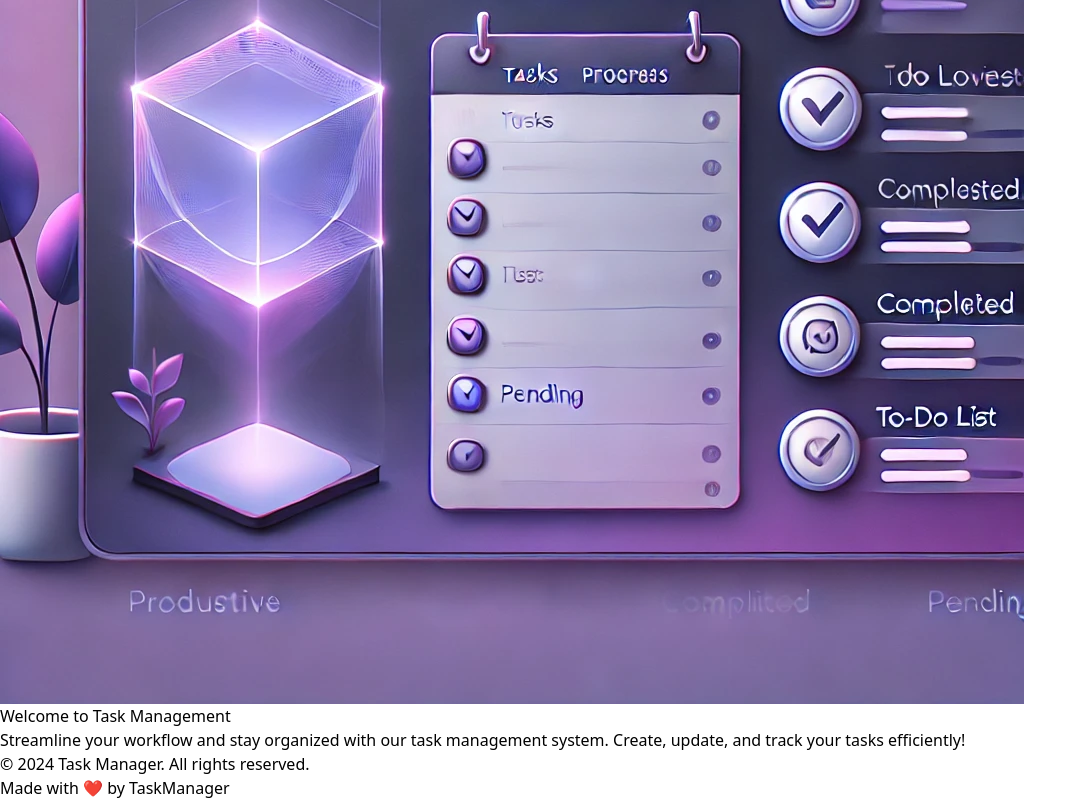
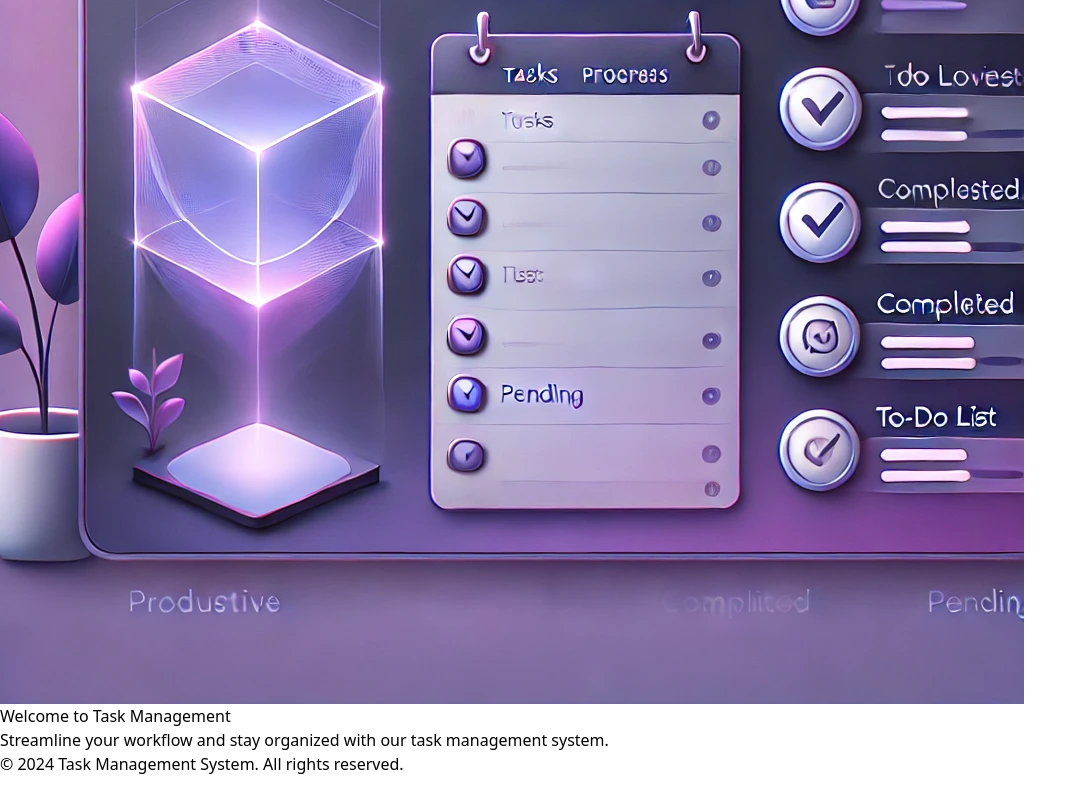
Before and after one commit to anurag1302/task-mgmt, a React (Vite) app in the folder client/: page / in a window 1280 px wide. Shown: the part 392-1192 px from the top of the page, without its empty margins (0-1087 px from the left). After the commit the page ends 1168 px from the top, so only its background shows below. Built offline with nearby package versions, Linux system fonts and the light colour scheme.

Commit message:
CSS fixes

```diff
--- a/client/src/App.jsx
+++ b/client/src/App.jsx
@@ -8,12 +8,19 @@ import Footer from "./components/Footer";
 const App = () => {
   return (
     <Router>
-      <div>
+      <div className="flex flex-col min-h-screen">
+        {/* Header */}
         <Header />
-        <Routes>
-          <Route path="/" element={<HomePage />} />
-          <Route path="/register" element={<RegisterForm />} />
-        </Routes>
+
+        {/* Main Content */}
+        <main className="flex-grow">
+          <Routes>
+            <Route path="/" element={<HomePage />} />
+            <Route path="/register" element={<RegisterForm />} />
+          </Routes>
+        </main>
+
+        {/* Footer */}
         <Footer />
       </div>
     </Router>
--- a/client/src/components/Footer.jsx
+++ b/client/src/components/Footer.jsx
@@ -1,12 +1,7 @@
-import React from "react";
-
 const Footer = () => (
   <footer className="bg-gray-800 text-white py-4">
-    <div className="container mx-auto text-center">
-      <p>
-        &copy; {new Date().getFullYear()} Task Manager. All rights reserved.
-      </p>
-      <p>Made with ❤️ by TaskManager</p>
+    <div className="text-center">
+      <p>&copy; 2024 Task Management System. All rights reserved.</p>
     </div>
   </footer>
 );
--- a/client/src/components/Header.jsx
+++ b/client/src/components/Header.jsx
@@ -2,14 +2,14 @@ import { Link } from "react-router-dom";
 
 const Header = () => (
   <header className="bg-gradient-to-r from-purple-600 to-violet-600 text-white p-4 shadow-lg">
-    <nav className="container mx-auto flex justify-between items-center">
+    <nav className="container mx-auto flex flex-col sm:flex-row justify-between items-center">
       <Link to="/" className="text-xl">
         Home
       </Link>
-      <div className="hidden md:flex">
+      <div className="text-center mt-2 sm:mt-0">
         <h2 className="text-md sm:text-xl">Task Management System</h2>
       </div>
-      <Link to="/register" className="text-xl">
+      <Link to="/register" className="text-xl mt-2 sm:mt-0">
         Register
       </Link>
     </nav>
--- a/client/src/components/HomePage.jsx
+++ b/client/src/components/HomePage.jsx
@@ -3,32 +3,20 @@ import homepageimg from "/hompage.jpg";
 
 function HomePage() {
   return (
-    <>
-      <div className="flex flex-col min-h-screen">
-        {/* Header */}
-
-        {/* Main Content */}
-        <main className="flex-grow flex flex-col justify-center items-center bg-gray-50 p-6 sm:p-8">
-          <div className="text-center space-y-6">
+    <div className="flex flex-col items-center justify-center bg-gray-50 p-6 min-h-screen">
       <img
         src={homepageimg}
         alt="Task Management"
-              className="mx-auto w-64 sm:w-96 rounded-lg shadow-lg"
+        className="mx-auto w-full max-w-xs sm:max-w-md h-auto rounded-lg shadow-lg"
       />
-            <h1 className="text-3xl sm:text-4xl font-bold text-gray-800">
+      <h1 className="text-3xl sm:text-4xl font-bold text-gray-800 mt-6">
         Welcome to Task Management
       </h1>
-            <p className="text-md sm:text-lg text-gray-600">
-              Streamline your workflow and stay organized with our task
-              management system. Create, update, and track your tasks
-              efficiently!
+      <p className="text-md sm:text-lg text-gray-600 mt-4">
+        Streamline your workflow and stay organized with our task management
+        system.
       </p>
     </div>
-        </main>
-
-        {/* Footer */}
-      </div>
-    </>
   );
 }
 
--- a/client/src/components/RegisterForm.jsx
+++ b/client/src/components/RegisterForm.jsx
@@ -12,43 +12,21 @@ const RegisterForm = () => {
 
   const [errors, setErrors] = useState({});
 
-  // Handle form input changes
   const handleChange = (e) => {
     setFormData({ ...formData, [e.target.name]: e.target.value });
   };
 
-  // Handle form submission
   const handleSubmit = (e) => {
     e.preventDefault();
-
-    // Simple validation
-    const validationErrors = {};
-    if (!formData.firstName)
-      validationErrors.firstName = "First name is required";
-    if (!formData.lastName) validationErrors.lastName = "Last name is required";
-    if (!formData.email) validationErrors.email = "Email is required";
-    if (!formData.password) validationErrors.password = "Password is required";
-    if (formData.password !== formData.confirmPassword) {
-      validationErrors.confirmPassword = "Passwords do not match";
-    }
-
-    setErrors(validationErrors);
-
-    // If no validation errors, submit form
-    if (Object.keys(validationErrors).length === 0) {
-      alert("Form submitted successfully!");
-      console.log(formData);
-    }
+    // Form validation and handling logic here
+    console.log("Form submitted:", formData);
   };
 
   return (
-    <div className="max-w-lg mx-auto bg-white p-8 rounded-lg shadow-lg mt-8">
-      <h2 className="text-2xl font-bold mb-6 text-center">
-        Register for Task Management System
-      </h2>
-      <form onSubmit={handleSubmit} className="space-y-4">
-        {/* First Name */}
-        <div>
+    <div className="max-w-lg mx-auto p-4 sm:p-6 bg-white rounded-lg shadow-md mt-8">
+      <h2 className="text-2xl font-bold text-center mb-6">Register</h2>
+      <form onSubmit={handleSubmit}>
+        <div className="mb-4">
           <label className="block font-semibold mb-2" htmlFor="firstName">
             First Name
           </label>
@@ -60,13 +38,9 @@ const RegisterForm = () => {
             value={formData.firstName}
             onChange={handleChange}
           />
-          {errors.firstName && (
-            <p className="text-red-500 text-sm">{errors.firstName}</p>
-          )}
         </div>
 
-        {/* Last Name */}
-        <div>
+        <div className="mb-4">
           <label className="block font-semibold mb-2" htmlFor="lastName">
             Last Name
           </label>
@@ -78,13 +52,9 @@ const RegisterForm = () => {
             value={formData.lastName}
             onChange={handleChange}
           />
-          {errors.lastName && (
-            <p className="text-red-500 text-sm">{errors.lastName}</p>
-          )}
         </div>
 
-        {/* Email */}
-        <div>
+        <div className="mb-4">
           <label className="block font-semibold mb-2" htmlFor="email">
             Email
           </label>
@@ -96,13 +66,9 @@ const RegisterForm = () => {
             value={formData.email}
             onChange={handleChange}
           />
-          {errors.email && (
-            <p className="text-red-500 text-sm">{errors.email}</p>
-          )}
         </div>
 
-        {/* Password */}
-        <div>
+        <div className="mb-4">
           <label className="block font-semibold mb-2" htmlFor="password">
             Password
           </label>
@@ -114,13 +80,9 @@ const RegisterForm = () => {
             value={formData.password}
             onChange={handleChange}
           />
-          {errors.password && (
-            <p className="text-red-500 text-sm">{errors.password}</p>
-          )}
         </div>
 
-        {/* Confirm Password */}
-        <div>
+        <div className="mb-4">
           <label className="block font-semibold mb-2" htmlFor="confirmPassword">
             Confirm Password
           </label>
@@ -132,13 +94,9 @@ const RegisterForm = () => {
             value={formData.confirmPassword}
             onChange={handleChange}
           />
-          {errors.confirmPassword && (
-            <p className="text-red-500 text-sm">{errors.confirmPassword}</p>
-          )}
         </div>
 
-        {/* Date of Birth */}
-        <div>
+        <div className="mb-4">
           <label className="block font-semibold mb-2" htmlFor="dateOfBirth">
             Date of Birth
           </label>
@@ -152,7 +110,6 @@ const RegisterForm = () => {
           />
         </div>
 
-        {/* Submit Button */}
         <div className="text-center">
           <button
             type="submit"
```
Lines whose indentation alone changed are shown as unchanged.
